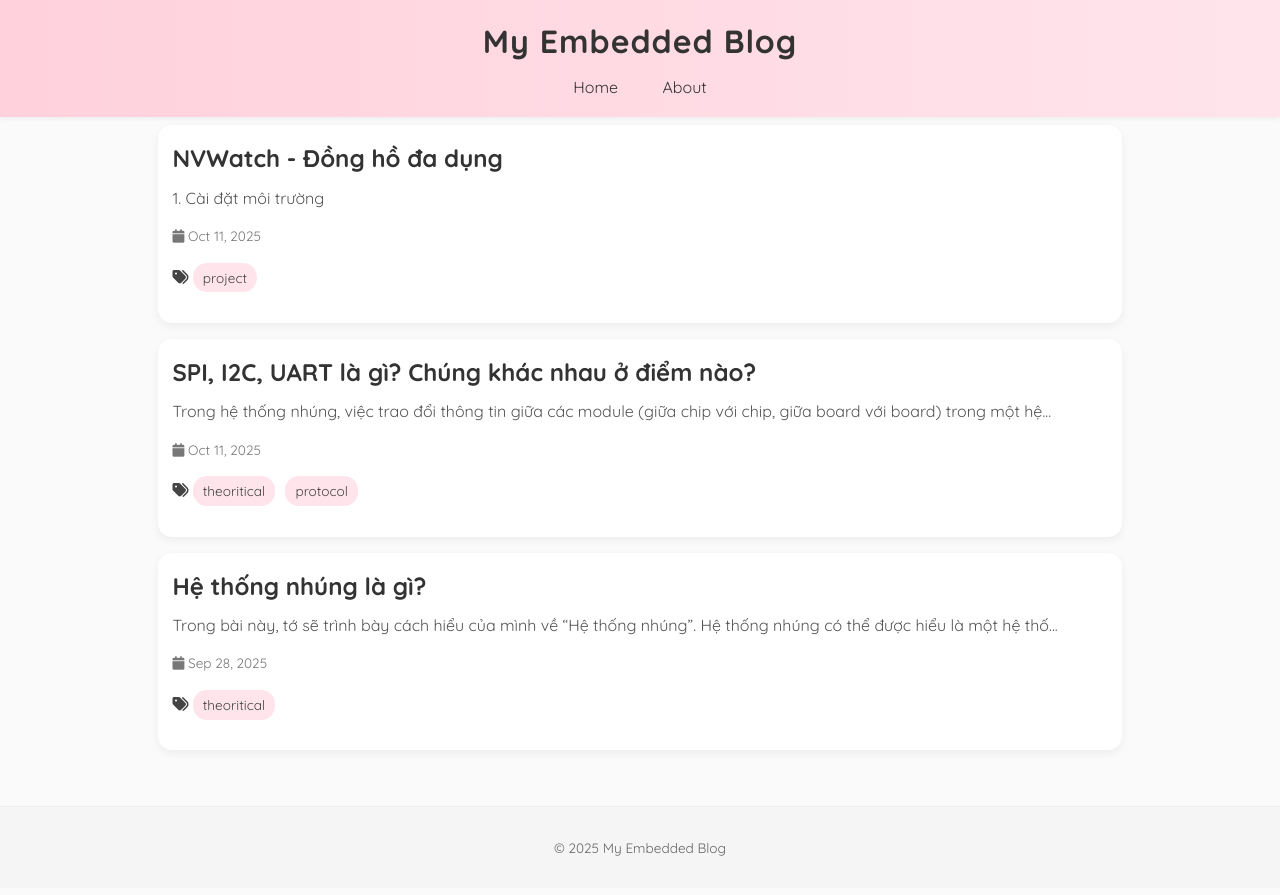
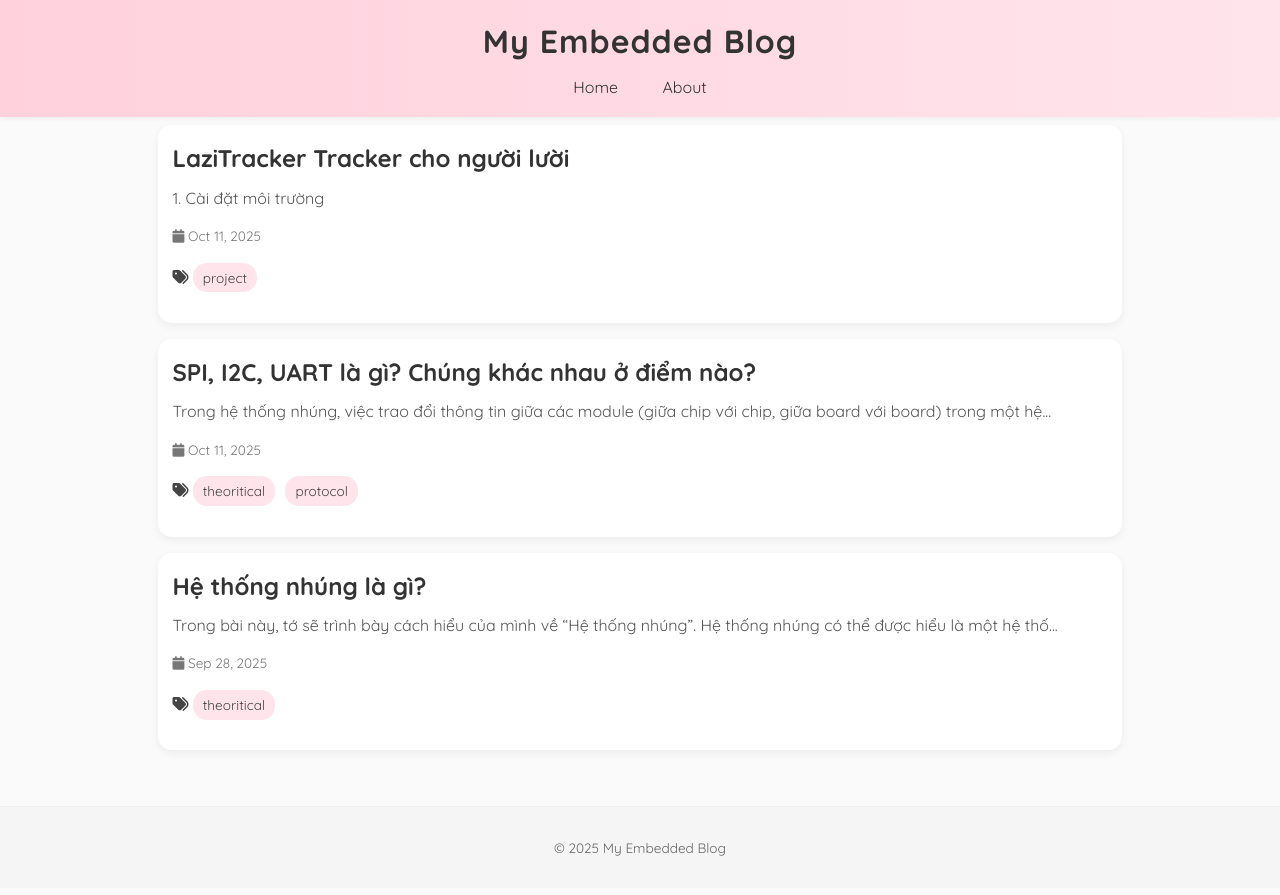
Before and after one commit to nhatvu-pham/nhatvu-pham.github.io, a Jekyll site: the page built from index.html, in a window 1280 px wide. Shown: the top 895 px of the page. Built offline with Jekyll 4.4.1, drawn with Linux system fonts in a browser that asks for light colours.

Commit message:
Change project name

```diff
--- a/_posts/2025-11-01-NVWatch.md
+++ b/_posts/2025-11-01-LaziTracker.md
@@ -1,6 +1,6 @@
 ---
 layout: post
-title: "NVWatch - Đồng hồ đa dụng"
+title: "LaziTracker Tracker cho người lười"
 date: 2025-10-11
 tags: [project]
 ---
```
